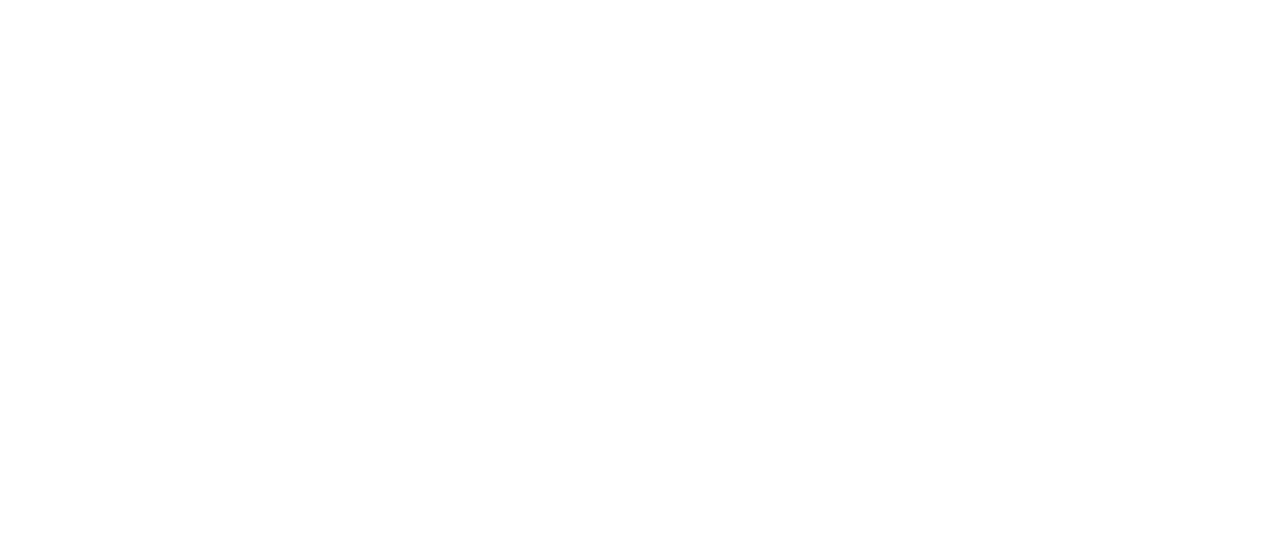
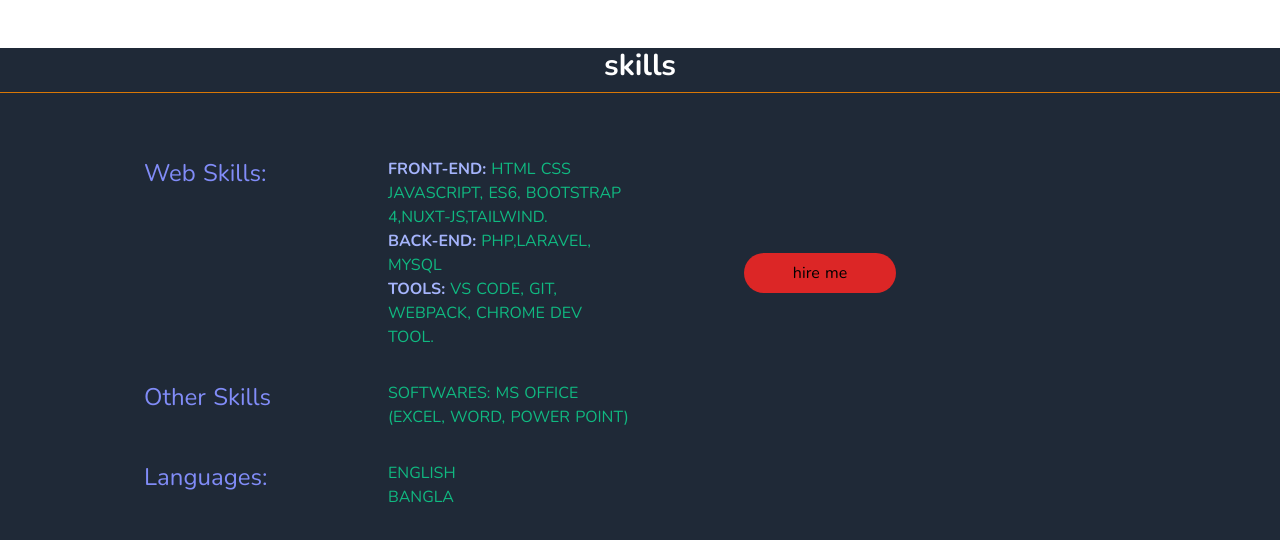
Before and after one commit to meherab-hossain/nuxt-practice, a Nuxt app: page /about in a window 1280 px wide. Before the commit this address had no page. Shown: the top 540 px of the page. Built offline with nearby package versions, Linux system fonts and the light colour scheme.

Commit message:
grid view added in about page

```diff
--- /dev/null
+++ b/pages/about/index.vue
@@ -0,0 +1,56 @@
+<template>
+  <section class="h-screen font-body bg-gray-800">
+    <h4
+      class="text-3xl font-bold flex justify-center pb-2 mt-12 border-yellow-600 border-b text-white"
+    >
+      skills
+    </h4>
+    <div class="grid grid-cols-2 gap-4">
+      <div class="grid ml-36 grid-cols-2 mt-16">
+        <p class="text-2xl text-indigo-400">Web Skills:</p>
+        <ul class="uppercase text-green-500">
+          <li>
+            <strong class="text-indigo-300">Front-End:</strong> Html Css
+            JavaScript, ES6, Bootstrap 4,Nuxt-JS,Tailwind.
+          </li>
+          <li>
+            <strong class="text-indigo-300">Back-End:</strong> Php,Laravel,
+            MySql
+          </li>
+          <li>
+            <strong class="text-indigo-300">Tools:</strong> VS code, Git,
+            Webpack, Chrome Dev Tool.
+          </li>
+        </ul>
+
+        <p class="text-2xl mt-8 text-indigo-400">Other Skills</p>
+        <ul class="uppercase mt-8 text-green-500">
+          <li>Softwares: MS Office (Excel, Word, Power Point)</li>
+        </ul>
+
+        <p class="mt-8 text-2xl text-indigo-400">Languages:</p>
+        <ul class="mt-8 uppercase text-green-500">
+          <li>English</li>
+          <li>Bangla</li>
+        </ul>
+      </div>
+
+      <div>
+        <p
+          class="ml-24 grid grid-cols-1 mr-96 text-center rounded-full p-2 bg-red-600 mt-40"
+        >
+          <a href="https://github.com/meherab-hossain/" target="_blank"
+            >hire me</a
+          >
+        </p>
+      </div>
+    </div>
+  </section>
+</template>
+
+<script>
+export default {};
+</script>
+
+<style>
+</style>
--- a/pages/portfolio/index.vue
+++ b/pages/portfolio/index.vue
@@ -1,6 +1,6 @@
 <template>
   <div class="bg-gray-800 font-body">
-    <div class="">
+    <div>
       <div class="flex justify-between shadow-md p-4 bg-gray-900">
         <div class="flex justify-evenly">
           <ul>
@@ -8,7 +8,7 @@
             <li class="inline-flex menu-bar">
               <a href="#projects">Project</a>
             </li>
-            <li class="inline-flex menu-bar"><a>About Me</a></li>
+            <li class="inline-flex menu-bar"><router-link to="/about">About Me</router-link></li>
             <li class="inline-flex menu-bar"><a>Contact</a></li>
             <li class="inline-flex menu-bar"><a>Resume</a></li>
           </ul>
```
Also changed, not shown: assets/css/main.css (line endings or trailing spaces).
